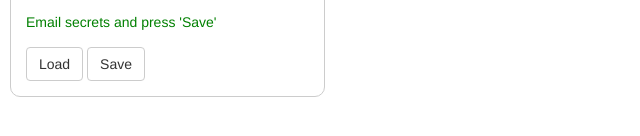
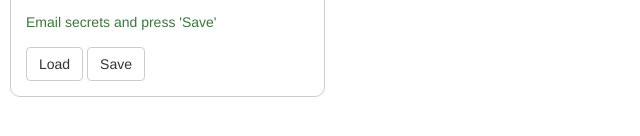
Before and after one commit to MONKEYBONSAI/assignment, a website: page index.html in a window 1280 px wide. Shown: the part 490-626 px from the top of the page, 0-640 px from the left. Drawn offline with Linux system fonts and the light colour scheme.

Commit message:
Corrected my use of css

```diff
--- a/index.html
+++ b/index.html
@@ -31,7 +31,7 @@
             <textarea id="secrets" class="form-control" rows="13"></textarea>
           </div>
           <div class="form-group">
-            <span id="status" style="color:green">Email secrets and press 'Save'</span>
+            <span id="status" class="text-success">Email secrets and press 'Save'</span>
           </div>
           <div class="form-group">
             <span id="btn-load" class="btn btn-default">Load</span>
```
